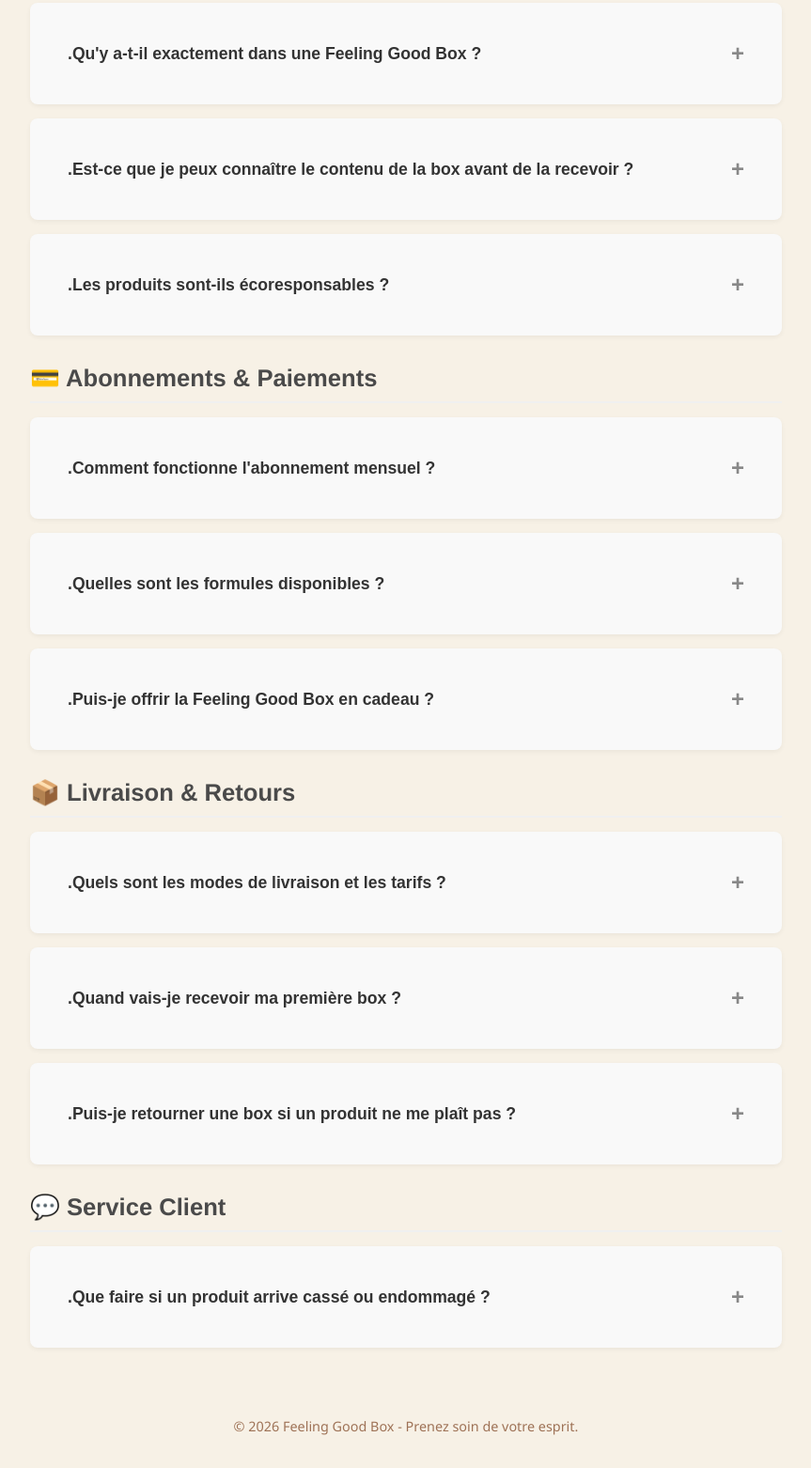
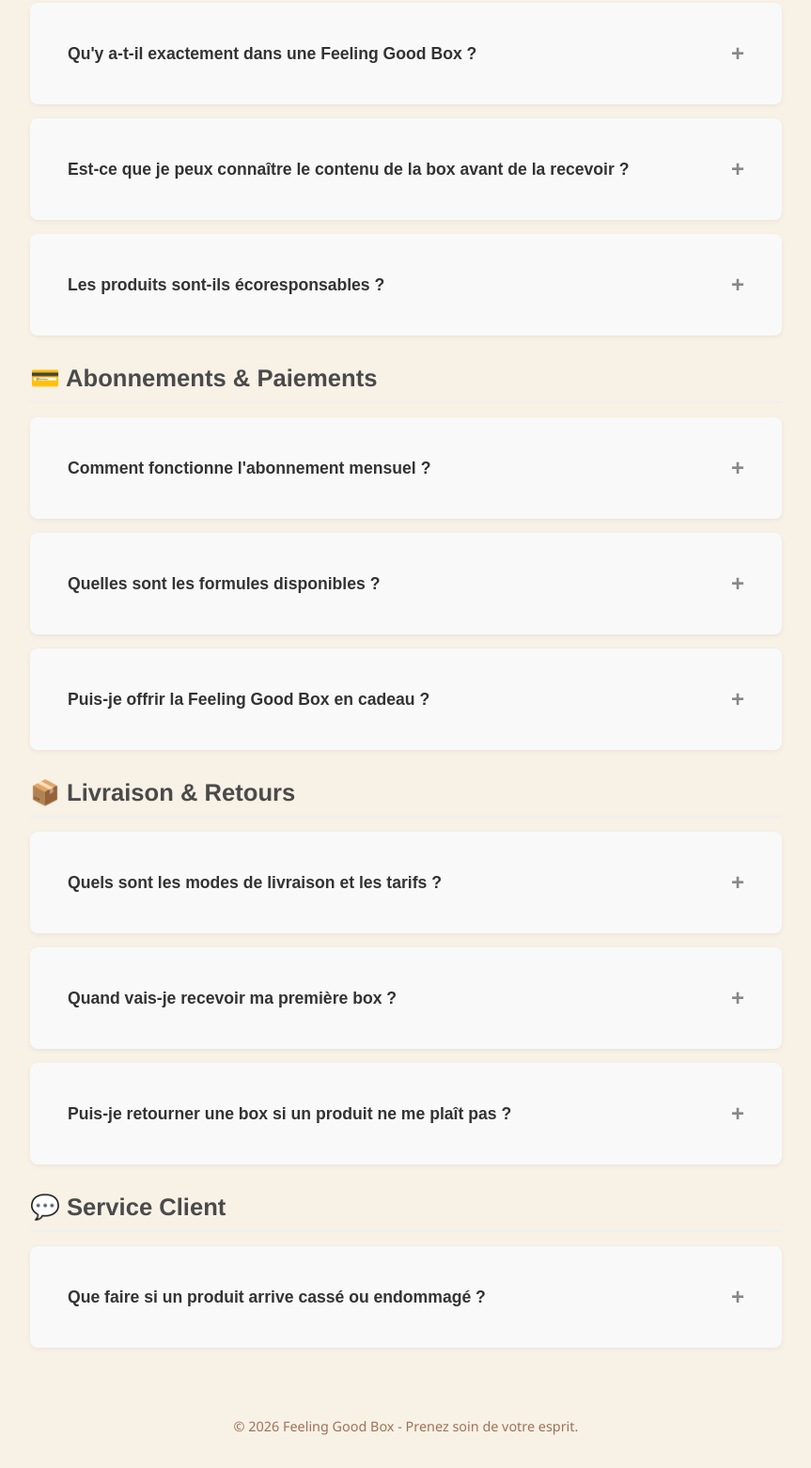
Before and after one commit to plaisirspartages-app/feeling-good-box, a plain HTML site: page faq.html in a window 1280 px wide. Shown: the part 152-1714 px from the top of the page at 94% size, without its empty margins (208-1071 px from the left). Drawn offline with Linux system fonts and the light colour scheme.

Commit message:
Correction FAQ

```diff
--- a/faq.html
+++ b/faq.html
@@ -35,21 +35,21 @@
         <h2 class="faq-category-title">🎁 Le Concept & Le Contenu</h2>
 
         <div class="faq-item">
-            <button type="button" class="faq-question">.Qu'y a-t-il exactement dans une Feeling Good Box ?</button>
+            <button type="button" class="faq-question">Qu'y a-t-il exactement dans une Feeling Good Box ?</button>
             <div class="faq-answer">
                 <p>Chaque mois, votre box contient une sélection surprise de 4 à 6 produits soigneusement dénichés pour votre bien-être : des cosmétiques naturels ou bio, des gourmandises réconfortantes, des accessoires cocooning, et des outils de développement personnel (carnets, défis self-care, guides de méditation).</p>
             </div>
         </div>
 
         <div class="faq-item">
-            <button type="button" class="faq-question">.Est-ce que je peux connaître le contenu de la box avant de la recevoir ?</button>
+            <button type="button" class="faq-question">Est-ce que je peux connaître le contenu de la box avant de la recevoir ?</button>
             <div class="faq-answer">
                 <p>C'est une surprise totale ! Nous dévoilons uniquement un petit indice ou un thème général au début de chaque mois sur nos réseaux sociaux. Le but est de vous offrir un vrai moment de découverte et de plaisir à l'ouverture de votre colis.</p>
             </div>
         </div>
 
         <div class="faq-item">
-            <button type="button" class="faq-question">.Les produits sont-ils écoresponsables ?</button>
+            <button type="button" class="faq-question">Les produits sont-ils écoresponsables ?</button>
             <div class="faq-answer">
                 <p>Oui, c'est au cœur de nos engagements. Nous privilégions au maximum des produits d'origine naturelle, cruelty-free (non testés sur les animaux), et fabriqués par des artisans ou des marques françaises et européennes engagées.</p>
             </div>
@@ -59,21 +59,21 @@
         <h2 class="faq-category-title">💳 Abonnements & Paiements</h2>
 
         <div class="faq-item">
-            <button type="button" class="faq-question">.Comment fonctionne l'abonnement mensuel ?</button>
+            <button type="button" class="faq-question">Comment fonctionne l'abonnement mensuel ?</button>
             <div class="faq-answer">
                 <p>L'abonnement mensuel est à tacite reconduction. Vous êtes prélevée automatiquement chaque mois (le 1er du mois). C'est 100% sans engagement : vous pouvez suspendre ou résilier votre abonnement en un clic depuis votre espace client avant le dernier jour du mois en cours.</p>
             </div>
         </div>
 
         <div class="faq-item">
-           <button type="button" class="faq-question">.Quelles sont les formules disponibles ?</button>
+           <button type="button" class="faq-question">Quelles sont les formules disponibles ?</button>
             <div class="faq-answer">
                 <p>Nous proposons 3 formules : l'abonnement mensuel sans engagement (résiliable à tout moment), et des formules d'engagement de 3 mois ou 6 mois (payées en une seule fois ou mensuellement) qui vous permettent de bénéficier d'un tarif plus avantageux.</p>
             </div>
         </div>
 
         <div class="faq-item">
-            <button type="button" class="faq-question">.Puis-je offrir la Feeling Good Box en cadeau ?</button>
+            <button type="button" class="faq-question">Puis-je offrir la Feeling Good Box en cadeau ?</button>
             <div class="faq-answer">
                 <p>Absolument ! Nous avons une section "Offrir" où vous pouvez acheter une carte cadeau ou un abonnement de 1, 3 ou 6 mois pour un proche. L'heureux(se) bénéficiaire recevra un joli bon par e-mail et pourra activer sa box quand il/elle le souhaite.</p>
             </div>
@@ -83,21 +83,21 @@
         <h2 class="faq-category-title">📦 Livraison & Retours</h2>
 
         <div class="faq-item">
-            <button type="button" class="faq-question">.Quels sont les modes de livraison et les tarifs ?</button>
+            <button type="button" class="faq-question">Quels sont les modes de livraison et les tarifs ?</button>
             <div class="faq-answer">
                 <p>Nous livrons en France métropolitaine, en Belgique et au Luxembourg. Vous pouvez choisir la livraison en point relais (Mondial Relay, la moins chère et plus écologique) ou directement à domicile (Colissimo). Les tarifs exacts sont calculés au moment de la validation de votre panier.</p>
             </div>
         </div>
 
         <div class="faq-item">
-            <button type="button" class="faq-question">.Quand vais-je recevoir ma première box ?</button>
+            <button type="button" class="faq-question">Quand vais-je recevoir ma première box ?</button>
             <div class="faq-answer">
                 <p>Si vous commandez avant le 20 du mois en cours, votre première box est expédiée entre le 5 et le 10 du mois suivant. Par exemple, si vous vous abonnez le 15 mai, votre première box sera celle de juin, expédiée autour du 8 juin.</p>
             </div>
         </div>
 
         <div class="faq-item">
-            <button type="button" class="faq-question">.Puis-je retourner une box si un produit ne me plaît pas ?</button>
+            <button type="button" class="faq-question">Puis-je retourner une box si un produit ne me plaît pas ?</button>
             <div class="faq-answer">
                 <p>Le concept de la box reposant sur la surprise, nous n'acceptons pas les retours de produits individuels. En revanche, si la box complète ne vous convient pas et qu'aucun produit n'a été ouvert ou utilisé, vous disposez d'un délai de 14 jours après réception pour nous la renvoyer à vos frais pour un remboursement complet.</p>
             </div>
@@ -107,7 +107,7 @@
         <h2 class="faq-category-title">💬 Service Client</h2>
 
         <div class="faq-item">
-            <button type="button" class="faq-question">.Que faire si un produit arrive cassé ou endommagé ?</button>
+            <button type="button" class="faq-question">Que faire si un produit arrive cassé ou endommagé ?</button>
             <div class="faq-answer">
                 <p>Pas de panique ! Prenez une petite photo du produit endommagé à l'intérieur du colis et envoyez-la nous par e-mail via notre formulaire de contact dans les 48 heures suivant la réception. Nous vous renverrons un produit de remplacement gratuitement et avec le sourire !</p>
             </div>
```
